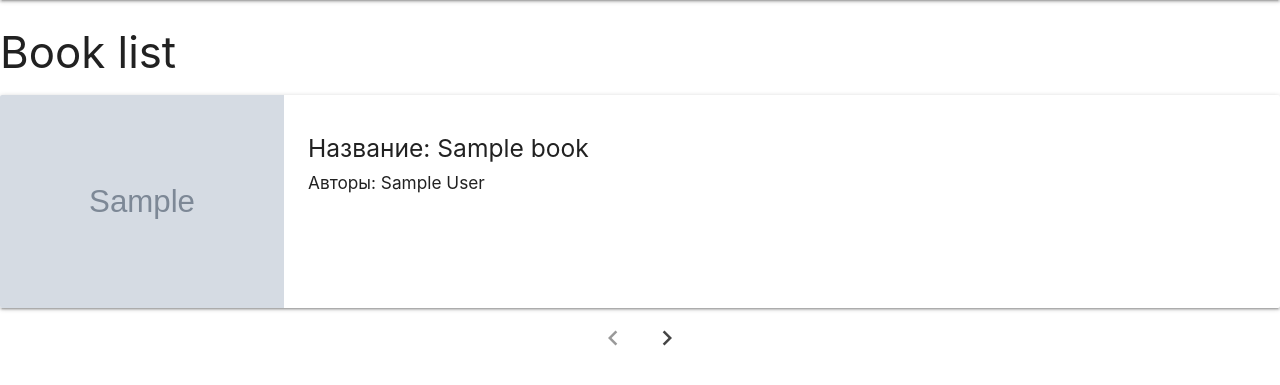
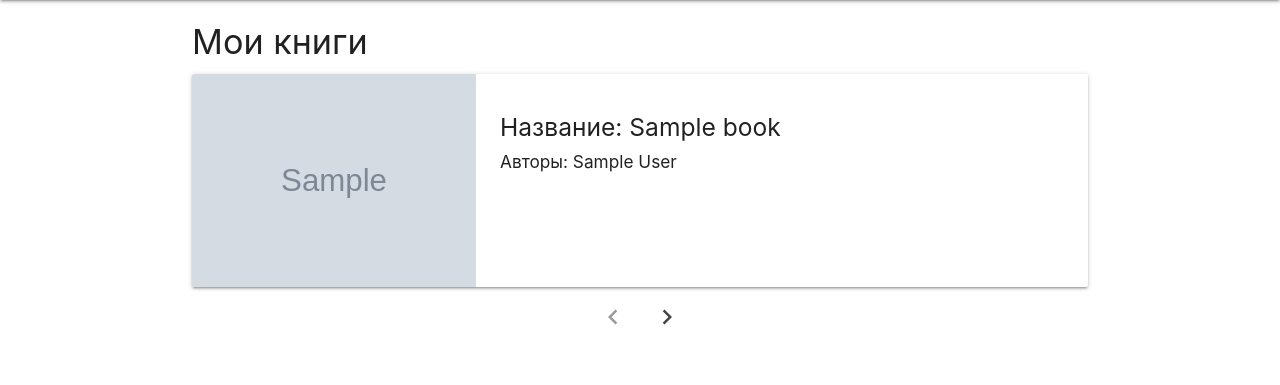
Before and after one commit to Uruzmag15/your_book_list, a Django app: template templates/litresapp/book_list.html in a window 1280 px wide. Shown: the part 64-449 px from the top of the page. Run offline with Django 3.2, Linux system fonts and the light colour scheme; the template is opened without the code that fills it: most values are stand-ins (such as "Sample title", 1, 10 or a date in 2020); grey boxes marked "Sample" are stand-in pictures.

Commit message:
Frontend fix

```diff
--- a/litresapp/views.py
+++ b/litresapp/views.py
@@ -39,7 +39,7 @@ def login_view(request):
 				return resp_redir
 
 			elif api_login_response.status_code == 400:
-				return render(request, 'litresapp/login.html', {'form': form, 'error_message': 'Incorrect login/password!'})
+				return render(request, 'litresapp/login.html', {'form': form, 'error_message': 'Неверный логин/пароль!'})
 
 			else:
 				form = LoginForm()
--- a/templates/litresapp/book_list.html
+++ b/templates/litresapp/book_list.html
@@ -10,7 +10,7 @@
 
 
 {% block body %}
-    <h3>Book list</h3>
+    <h4>Мои книги</h4>
     {% for book in booklist.books_list %}
         <div class="col s12 m7">
             <div class="card horizontal">
--- a/templates/litresapp/index.html
+++ b/templates/litresapp/index.html
@@ -24,8 +24,10 @@
             </ul>
         </div>
     </nav>
-    {% block body %}
-    {% endblock %}
+    <div class="container">
+        {% block body %}
+        {% endblock %}
+    </div>
     <!-- Compiled and minified JavaScript -->
     <script src="https://cdnjs.cloudflare.com/ajax/libs/materialize/1.0.0/js/materialize.min.js"></script>
 </body>
```
